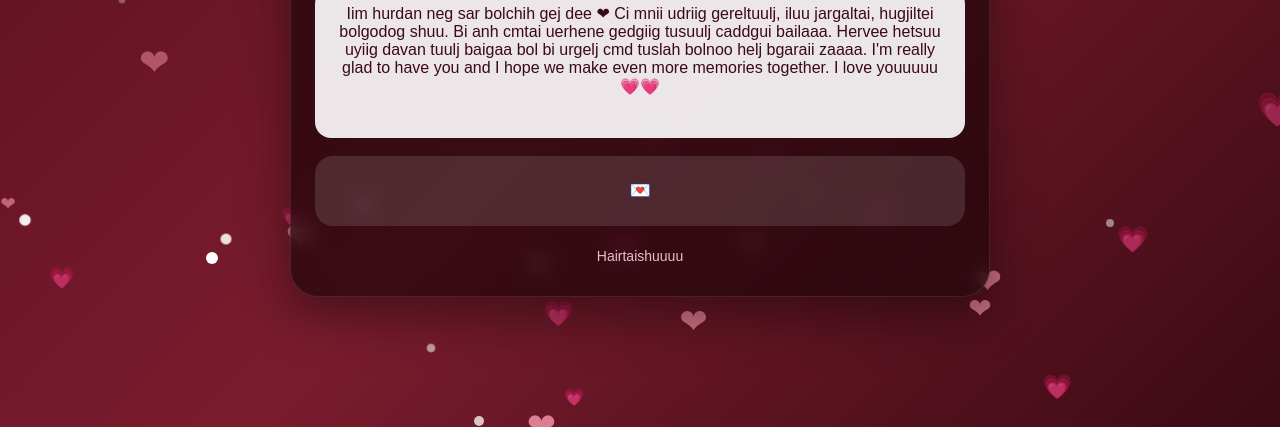
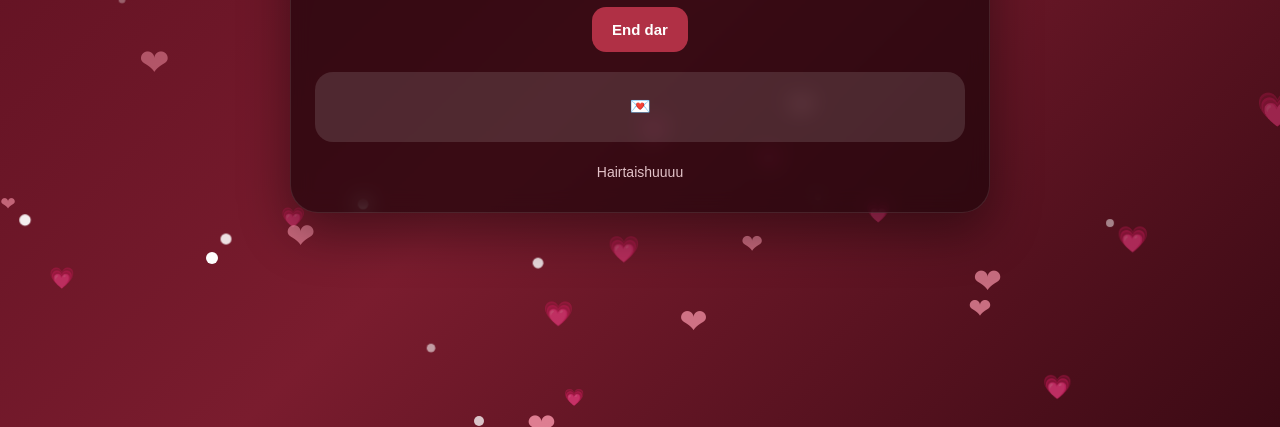
Before and after one commit to chinguuntenuun/For-her, a plain HTML site: page index.html in a window 1280 px wide. Shown: the part 373-800 px from the top of the page. Drawn offline with Linux system fonts and the light colour scheme.

Commit message:
Update index.html

```diff
--- a/index.html
+++ b/index.html
@@ -187,14 +187,6 @@
       <button class="primary" onclick="showMessage()">End dar</button>
     </div>
 
-    <div class="letter-box">
-      Iim hurdan neg sar bolchih gej dee ❤
-      Ci mnii udriig gereltuulj, iluu jargaltai, hugjiltei bolgodog shuu.
-      Bi anh cmtai uerhene gedgiig tusuulj caddgui bailaaa.
-      Hervee hetsuu uyiig davan tuulj baigaa bol bi urgelj cmd tuslah bolnoo helj bgaraii zaaaa.
-      I'm really glad to have you and I hope we make even more memories together.
-      I love youuuuu 💗💗
-    </div>
 
     <div class="message-box" id="messageBox">
       💌
@@ -210,8 +202,9 @@
       "Bitgii buuj uguureiii ci cadnaaa ❤",
       "Ci her huurhn nudtei geechh",
       "Ci huurhn shuuu zaaa",
-      "Ci mnii udriin hamgiin durtai heseg",
-      "Bi urgelj cmaar baharhdg shuuu"
+      "You make every moment special",
+      "Bi urgelj cmaar baharhdg shuuu",
+      "Ci hund buheniig hungun bolgoj ugdugg ❤"
     ];
 
     function pick(arr) {
```
